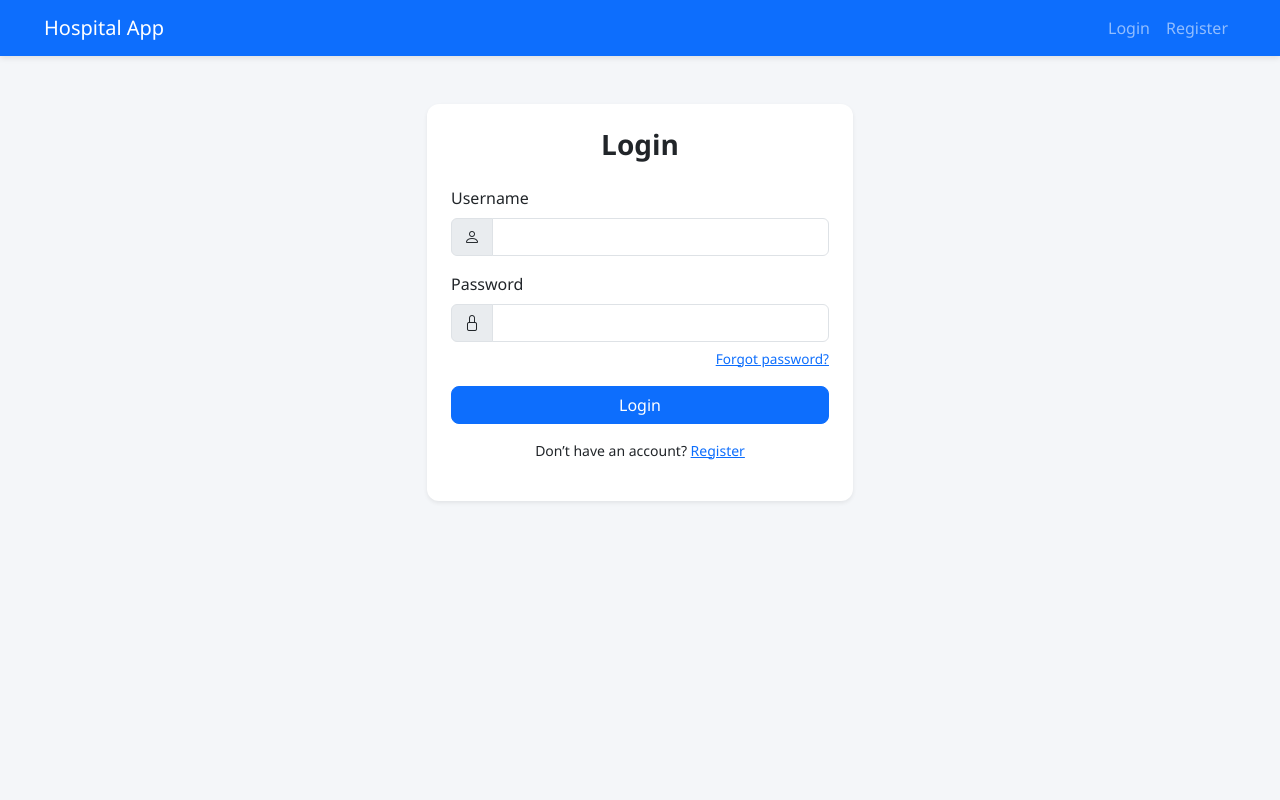
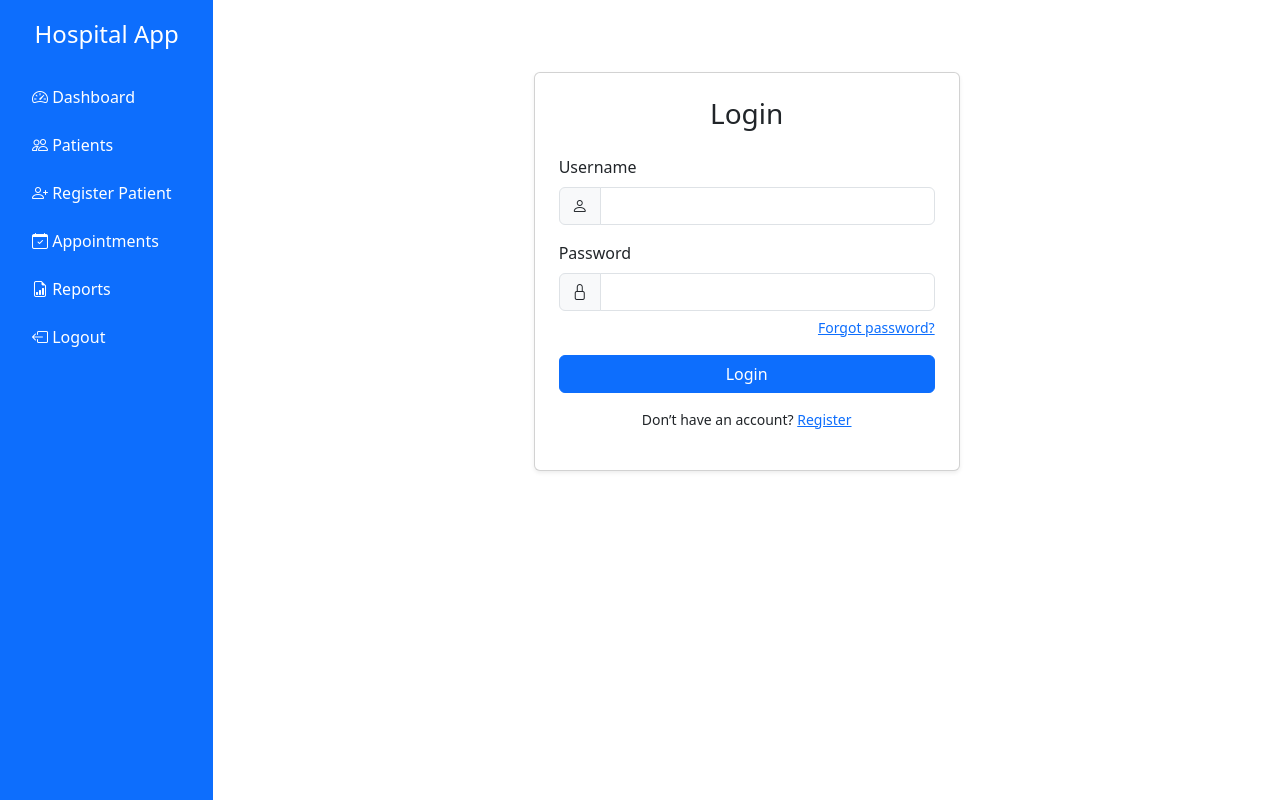
Before and after one commit to michaelouma/NCD-Booking-Appointment, a Flask app: a page that uses templates/base.html in a window 1280 px wide. Run offline with Flask 3, Linux system fonts and the light colour scheme.

Commit message:
Additional reports and appointment htmls

```diff
--- a/routes.py
+++ b/routes.py
@@ -2,23 +2,28 @@ from flask import Blueprint, render_template, redirect, url_for, request, flash
 from flask_login import login_user, logout_user, login_required, current_user
 from models import Clinician, Patient, db
 
-# Correct blueprint name: 'main'
 main = Blueprint('main', __name__)
 
-# Home / Welcome
+# -------------------------
+# HOME / WELCOME
+# -------------------------
 @main.route('/')
 def home():
     if current_user.is_authenticated:
         return redirect(url_for('main.dashboard'))
-    return render_template('welcome.html')
+    return render_template('welcome.html', active_page="home")
 
-# Dashboard
+# -------------------------
+# DASHBOARD
+# -------------------------
 @main.route('/dashboard')
 @login_required
 def dashboard():
-    return render_template('dashboard.html')
+    return render_template('dashboard.html', active_page="dashboard")
 
-# Register
+# -------------------------
+# REGISTER CLINICIAN
+# -------------------------
 @main.route('/register', methods=['GET', 'POST'])
 def register():
     if request.method == 'POST':
@@ -32,30 +37,38 @@ def register():
 
         user = Clinician(username=username, email=email)
         user.set_password(password)
+
         db.session.add(user)
         db.session.commit()
+
         flash("Registration successful! Please login.")
         return redirect(url_for('main.login'))
 
-    return render_template('register.html')
+    return render_template('register.html', active_page="register")
 
-# Login
+# -------------------------
+# LOGIN
+# -------------------------
 @main.route('/login', methods=['GET', 'POST'])
 def login():
     if request.method == 'POST':
         username = request.form['username']
         password = request.form['password']
+
         user = Clinician.query.filter_by(username=username).first()
+
         if user and user.check_password(password):
             login_user(user)
             return redirect(url_for('main.dashboard'))
-        else:
-            flash("Invalid username or password")
-            return redirect(url_for('main.login'))
 
-    return render_template('login.html')
+        flash("Invalid username or password")
+        return redirect(url_for('main.login'))
 
-# Logout
+    return render_template('login.html', active_page="login")
+
+# -------------------------
+# LOGOUT
+# -------------------------
 @main.route('/logout')
 @login_required
 def logout():
@@ -63,18 +76,24 @@ def logout():
     flash("Logged out successfully")
     return redirect(url_for('main.home'))
 
-# Patients list
+# -------------------------
+# PATIENT LIST
+# -------------------------
 @main.route('/patients')
 @login_required
 def patients():
     search = request.args.get('search', '')
+
     if search:
         patients = Patient.query.filter(Patient.fullname.ilike(f'%{search}%')).all()
     else:
         patients = Patient.query.all()
-    return render_template('patients.html', patients=patients)
 
-# Add patient
+    return render_template('patients.html', patients=patients, active_page="patients")
+
+# -------------------------
+# ADD PATIENT
+# -------------------------
 @main.route('/add_patient', methods=['GET', 'POST'])
 @login_required
 def add_patient():
@@ -86,36 +105,68 @@ def add_patient():
             next_appointment=request.form['next_appointment'],
             other_details=request.form['other_details']
         )
+
         db.session.add(patient)
         db.session.commit()
+
         flash("Patient added successfully")
         return redirect(url_for('main.patients'))
 
-    return render_template('patient_form.html', patient=None)
+    return render_template('patient_form.html', patient=None, active_page="register_patient")
 
-# Edit patient
+# -------------------------
+# EDIT PATIENT
+# -------------------------
 @main.route('/edit_patient/<int:id>', methods=['GET', 'POST'])
 @login_required
 def edit_patient(id):
     patient = Patient.query.get_or_404(id)
+
     if request.method == 'POST':
         patient.fullname = request.form['fullname']
         patient.contact = request.form['contact']
         patient.disease = request.form['disease']
         patient.next_appointment = request.form['next_appointment']
         patient.other_details = request.form['other_details']
+
         db.session.commit()
+
         flash("Patient updated successfully")
         return redirect(url_for('main.patients'))
 
-    return render_template('patient_form.html', patient=patient)
+    return render_template('patient_form.html', patient=patient, active_page="patients")
 
-# Delete patient
+# -------------------------
+# DELETE PATIENT
+# -------------------------
 @main.route('/delete_patient/<int:id>', methods=['POST'])
 @login_required
 def delete_patient(id):
     patient = Patient.query.get_or_404(id)
+
     db.session.delete(patient)
     db.session.commit()
+
     flash("Patient deleted successfully")
     return redirect(url_for('main.patients'))
+
+
+# ======================================================
+# NEWLY ADDED ROUTES TO FIX BuildError
+# ======================================================
+
+# -------------------------
+# APPOINTMENTS PAGE (Fixes sidebar error)
+# -------------------------
+@main.route('/appointments')
+@login_required
+def appointments():
+    return render_template('appointments.html', active_page="appointments")
+
+# -------------------------
+# REPORTS PAGE (Fixes sidebar error)
+# -------------------------
+@main.route('/reports')
+@login_required
+def reports():
+    return render_template('reports.html', active_page="reports")
--- a/templates/base.html
+++ b/templates/base.html
@@ -6,52 +6,71 @@
 
     <!-- Bootstrap CSS -->
     <link href="https://cdn.jsdelivr.net/npm/bootstrap@5.3.0/dist/css/bootstrap.min.css" rel="stylesheet">
-
-    <!-- Bootstrap Icons -->
     <link href="https://cdn.jsdelivr.net/npm/bootstrap-icons@1.11.1/font/bootstrap-icons.css" rel="stylesheet">
 
     <!-- Custom CSS -->
-    <link rel="stylesheet" href="{{ url_for('static', filename='css/style.css') }}">
+    <style>
+        body {
+            overflow-x: hidden;
+        }
+        .sidebar {
+            height: 100vh;
+            background-color: #0d6efd;
+            padding-top: 20px;
+        }
+        .sidebar a {
+            color: white;
+            padding: 12px 20px;
+            display: block;
+            font-size: 16px;
+            text-decoration: none;
+        }
+        .sidebar a:hover {
+            background-color: rgba(255,255,255,0.2);
+        }
+        .sidebar .active {
+            background-color: rgba(255,255,255,0.3);
+        }
+    </style>
 </head>
 
 <body>
 
-<nav class="navbar navbar-expand-lg navbar-dark bg-primary">
-    <div class="container">
-        <a class="navbar-brand" href="{{ url_for('main.home') }}">Hospital App</a>
+<div class="container-fluid">
+    <div class="row">
 
-        <button class="navbar-toggler" type="button" data-bs-toggle="collapse" data-bs-target="#navbarNav">
-            <span class="navbar-toggler-icon"></span>
-        </button>
+        <!-- SIDEBAR -->
+        <div class="col-md-2 sidebar">
 
-        <div class="collapse navbar-collapse" id="navbarNav">
-            <ul class="navbar-nav ms-auto">
+            <h4 class="text-white text-center mb-4">Hospital App</h4>
 
-                {% if current_user.is_authenticated %}
-                    <li class="nav-item">
-                        <a class="nav-link" href="{{ url_for('main.patients') }}">Patients</a>
-                    </li>
+            <a href="{{ url_for('main.dashboard') }}" class="{% if active_page=='dashboard' %}active{% endif %}">
+                <i class="bi bi-speedometer2"></i> Dashboard
+            </a>
 
-                    <li class="nav-item">
-                        <a class="nav-link" href="{{ url_for('main.logout') }}">Logout</a>
-                    </li>
+            <a href="{{ url_for('main.patients') }}" class="{% if active_page=='patients' %}active{% endif %}">
+                <i class="bi bi-people"></i> Patients
+            </a>
 
-                {% else %}
-                    <li class="nav-item">
-                        <a class="nav-link" href="{{ url_for('main.login') }}">Login</a>
-                    </li>
+            <a href="{{ url_for('main.add_patient') }}" class="{% if active_page=='register_patient' %}active{% endif %}">
+                <i class="bi bi-person-plus"></i> Register Patient
+            </a>
 
-                    <li class="nav-item">
-                        <a class="nav-link" href="{{ url_for('main.register') }}">Register</a>
-                    </li>
-                {% endif %}
+            <a href="{{ url_for('main.appointments') }}" class="{% if active_page=='appointments' %}active{% endif %}">
+                <i class="bi bi-calendar-check"></i> Appointments
+            </a>
 
-            </ul>
+            <a href="{{ url_for('main.reports') }}" class="{% if active_page=='reports' %}active{% endif %}">
+                <i class="bi bi-file-earmark-bar-graph"></i> Reports
+            </a>
+
+            <a href="{{ url_for('main.logout') }}">
+                <i class="bi bi-box-arrow-left"></i> Logout
+            </a>
         </div>
-    </div>
-</nav>
 
-<div class="container mt-4">
+        <!-- MAIN CONTENT -->
+        <div class="col-md-10 p-4">
 
             <!-- Flash Messages -->
             {% with messages = get_flashed_messages() %}
@@ -62,13 +81,14 @@
                 {% endif %}
             {% endwith %}
 
-    <!-- DYNAMIC PAGE CONTENT -->
             {% block content %}
             {% endblock %}
 
         </div>
 
-<!-- Bootstrap JS -->
+    </div>
+</div>
+
 <script src="https://cdn.jsdelivr.net/npm/bootstrap@5.3.0/dist/js/bootstrap.bundle.min.js"></script>
 
 </body>
```
Also changed, not shown: templates/appointments.html (added, +18 -0 lines), templates/reports.html (added, +18 -0 lines). Lines whose indentation alone changed are shown as unchanged.
